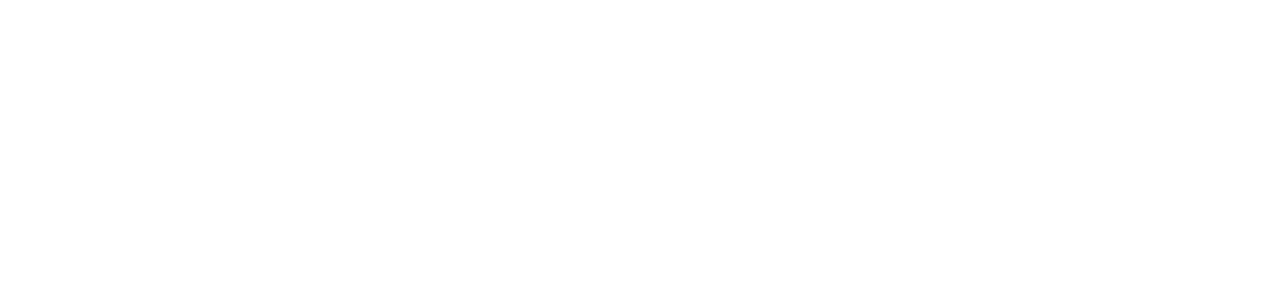
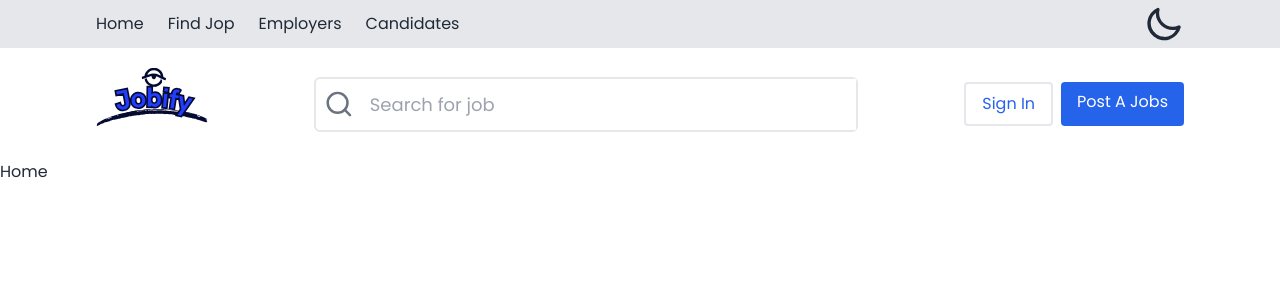
Before and after one commit to ahmed7757/CODSOFT, a React (Vite) app in the folder Task2-Job-Board/Client/: page / in a window 1280 px wide. Before the commit this address had no page. Shown: the top 300 px of the page. Built offline with nearby package versions, Linux system fonts and the light colour scheme.

Commit message:
Add Navbar and Home components, implement theme toggle, and update layout structure

```diff
--- a/Task2-Job-Board/Client/index.html
+++ b/Task2-Job-Board/Client/index.html
@@ -5,6 +5,9 @@
     <link rel="icon" type="image/svg+xml" href="./src/assets/Jobify-dark.svg" />
     <meta name="viewport" content="width=device-width, initial-scale=1.0" />
     <title>Jobify</title>
+    <link rel="preconnect" href="https://fonts.googleapis.com">
+<link rel="preconnect" href="https://fonts.gstatic.com" crossorigin>
+<link href="https://fonts.googleapis.com/css2?family=Poppins:ital,wght@0,100;0,200;0,300;0,400;0,500;0,600;0,700;0,800;0,900;1,100;1,200;1,300;1,400;1,500;1,600;1,700;1,800;1,900&display=swap" rel="stylesheet">
   </head>
   <body>
     <div id="root"></div>
--- a/Task2-Job-Board/Client/src/App.jsx
+++ b/Task2-Job-Board/Client/src/App.jsx
@@ -4,6 +4,8 @@ import RegLogLayout from "./pages/Layouts/regLogLayout";
 import Signin from "./pages/Signin/Signin";
 import { useState } from "react";
 import { UserContext } from "./context/user";
+import Layout from "./pages/Layouts/Layout";
+import Home from "./pages/Home/Home";
 
 const App = () => {
   const userData = localStorage.getItem("token")
@@ -17,6 +19,9 @@ const App = () => {
             <Route path="/signup" element={<Signup />} />
             <Route path="/signin" element={<Signin />} />
           </Route>
+          <Route element={<Layout />}>
+            <Route path="/" element={<Home />} />
+          </Route>
         </Routes>
       </BrowserRouter>
     </UserContext.Provider>
--- /dev/null
+++ b/Task2-Job-Board/Client/src/components/Navbar.jsx
@@ -0,0 +1,67 @@
+import lightLogo from "../assets/Jobify-light.svg";
+import darkLogo from "../assets/Jobify-dark.svg";
+import { useState, useEffect } from "react";
+import { Link } from "react-router-dom";
+import { FiSearch } from "react-icons/fi";
+const Navbar = () => {
+    const [theme, setTheme] = useState(localStorage.getItem("theme") ? localStorage.getItem("theme") : "light");
+    useEffect(() => {
+        document.documentElement.setAttribute("data-theme", theme);
+        localStorage.setItem("theme", theme);
+    }, [theme])
+
+    const handleToggle = (e) => {
+        if (e.target.checked) {
+            setTheme("dark");
+        } else {
+            setTheme("light");
+        }
+    }
+    return (
+        <header className="container">
+            <nav className="flex justify-between px-24 bg-gray-200 items-center">
+                <ul className="flex items-start gap-6">
+                    <li><Link to={"/"}>Home</Link></li>
+                    <li><Link to={"/"}>Find Jop</Link></li>
+                    <li><Link to={"/"}>Employers</Link></li>
+                    <li><Link to={"/"}>Candidates</Link></li>
+                </ul>
+                <label className="swap swap-rotate py-1">
+                    {/* this hidden checkbox controls the state */}
+                    <input onChange={handleToggle} checked={theme === "dark" ? true : false} type="checkbox" className="theme-controller" value="synthwave" />
+
+                    {/* sun icon */}
+                    <svg
+                        className="swap-on h-10 w-10 fill-current"
+                        xmlns="http://www.w3.org/2000/svg"
+                        viewBox="0 0 24 24">
+                        <path
+                            d="M5.64,17l-.71.71a1,1,0,0,0,0,1.41,1,1,0,0,0,1.41,0l.71-.71A1,1,0,0,0,5.64,17ZM5,12a1,1,0,0,0-1-1H3a1,1,0,0,0,0,2H4A1,1,0,0,0,5,12Zm7-7a1,1,0,0,0,1-1V3a1,1,0,0,0-2,0V4A1,1,0,0,0,12,5ZM5.64,7.05a1,1,0,0,0,.7.29,1,1,0,0,0,.71-.29,1,1,0,0,0,0-1.41l-.71-.71A1,1,0,0,0,4.93,6.34Zm12,.29a1,1,0,0,0,.7-.29l.71-.71a1,1,0,1,0-1.41-1.41L17,5.64a1,1,0,0,0,0,1.41A1,1,0,0,0,17.66,7.34ZM21,11H20a1,1,0,0,0,0,2h1a1,1,0,0,0,0-2Zm-9,8a1,1,0,0,0-1,1v1a1,1,0,0,0,2,0V20A1,1,0,0,0,12,19ZM18.36,17A1,1,0,0,0,17,18.36l.71.71a1,1,0,0,0,1.41,0,1,1,0,0,0,0-1.41ZM12,6.5A5.5,5.5,0,1,0,17.5,12,5.51,5.51,0,0,0,12,6.5Zm0,9A3.5,3.5,0,1,1,15.5,12,3.5,3.5,0,0,1,12,15.5Z" />
+                    </svg>
+
+                    {/* moon icon */}
+                    <svg
+                        className="swap-off h-10 w-10 fill-current"
+                        xmlns="http://www.w3.org/2000/svg"
+                        viewBox="0 0 24 24">
+                        <path
+                            d="M21.64,13a1,1,0,0,0-1.05-.14,8.05,8.05,0,0,1-3.37.73A8.15,8.15,0,0,1,9.08,5.49a8.59,8.59,0,0,1,.25-2A1,1,0,0,0,8,2.36,10.14,10.14,0,1,0,22,14.05,1,1,0,0,0,21.64,13Zm-9.5,6.69A8.14,8.14,0,0,1,7.08,5.22v.27A10.15,10.15,0,0,0,17.22,15.63a9.79,9.79,0,0,0,2.1-.22A8.11,8.11,0,0,1,12.14,19.73Z" />
+                    </svg>
+                </label>
+            </nav>
+            <div className="flex px-24 justify-between items-center">
+                <img src={theme === "light" ? lightLogo : darkLogo} className="w-auto h-28" alt="Jobify" />
+                <div className="flex border-2 rounded-md pl-2 gap-2 w-1/2 items-center">
+                    <FiSearch className="text-gray-500 h-8 w-auto" />
+                    <input type="search" className="border-0 text-lg w-full placeholder:text-lg ring-0 focus:border-0 py-3 px-2 focus:ring-0 h-full" placeholder="Search for job" />
+                </div>
+                <div className="flex gap-2">
+                    <Link to={"/signin"} className="rounded px-4 py-2 text-md border-2 text-blue-600">Sign In</Link>
+                    <Link to={"/"} className="rounded px-4 py-2 text-md text-white bg-blue-600">Post A Jobs</Link>
+                </div>
+            </div>
+        </header>
+    )
+}
+
+export default Navbar
--- a/Task2-Job-Board/Client/src/index.css
+++ b/Task2-Job-Board/Client/src/index.css
@@ -1,3 +1,7 @@
 @tailwind base;
 @tailwind components;
 @tailwind utilities;
+
+body{
+    font-family: "Poppins", serif;
+}
--- /dev/null
+++ b/Task2-Job-Board/Client/src/pages/Home/Home.jsx
@@ -0,0 +1,10 @@
+
+const Home = () => {
+    return (
+        <main>
+            <h1>Home</h1>
+        </main>
+    )
+}
+
+export default Home
--- /dev/null
+++ b/Task2-Job-Board/Client/src/pages/Layouts/Layout.jsx
@@ -0,0 +1,17 @@
+// Description: Layout component for the job board application.
+
+import { Outlet } from "react-router-dom"
+import Navbar from "../../components/Navbar"
+
+const Layout = () => {
+    return (
+        <div>
+            <Navbar />
+            <main>
+                <Outlet />
+            </main>
+        </div>
+    )
+}
+
+export default Layout
```
